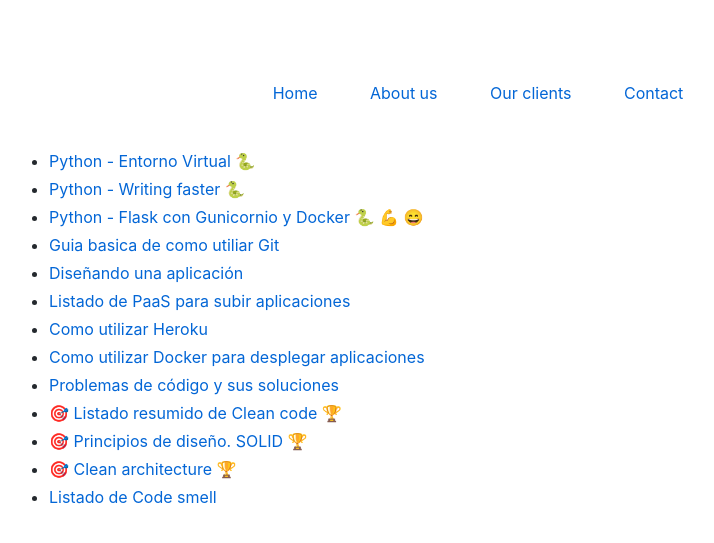
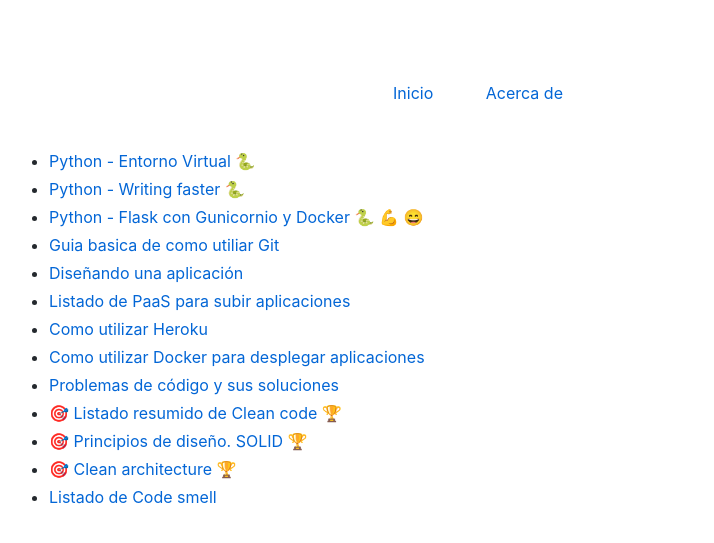
Before and after one commit to Akira3030/formacion, a Jekyll site: the page built from index.md, in a window 1280 px wide. Shown: the top 543 px of the page, without its empty margins (178-892 px from the left). Built offline with Jekyll 4.4.1, drawn with Linux system fonts in a browser that asks for light colours; emoji names are drawn with the system emoji font.

Commit message:
Update header.html

```diff
--- a/_includes/header.html
+++ b/_includes/header.html
@@ -6,17 +6,17 @@
 		<nav class="main-nav">
 			<ul class="main-nav-list">
 				<li>
-					<a href="#">Home</a>
+					<a href="#">Inicio</a>
 				</li>
 				<li>
-					<a href="#">About us</a>
+					<a href="#">Acerca de</a>
 				</li>
-				<li>
+				<!--<li>
 					<a href="#">Our clients</a>
 				</li>
 				<li>
 					<a href="#">Contact</a>
-				</li>
+				</li>-->
 			</ul>
 		</nav>
 	</div>
```
